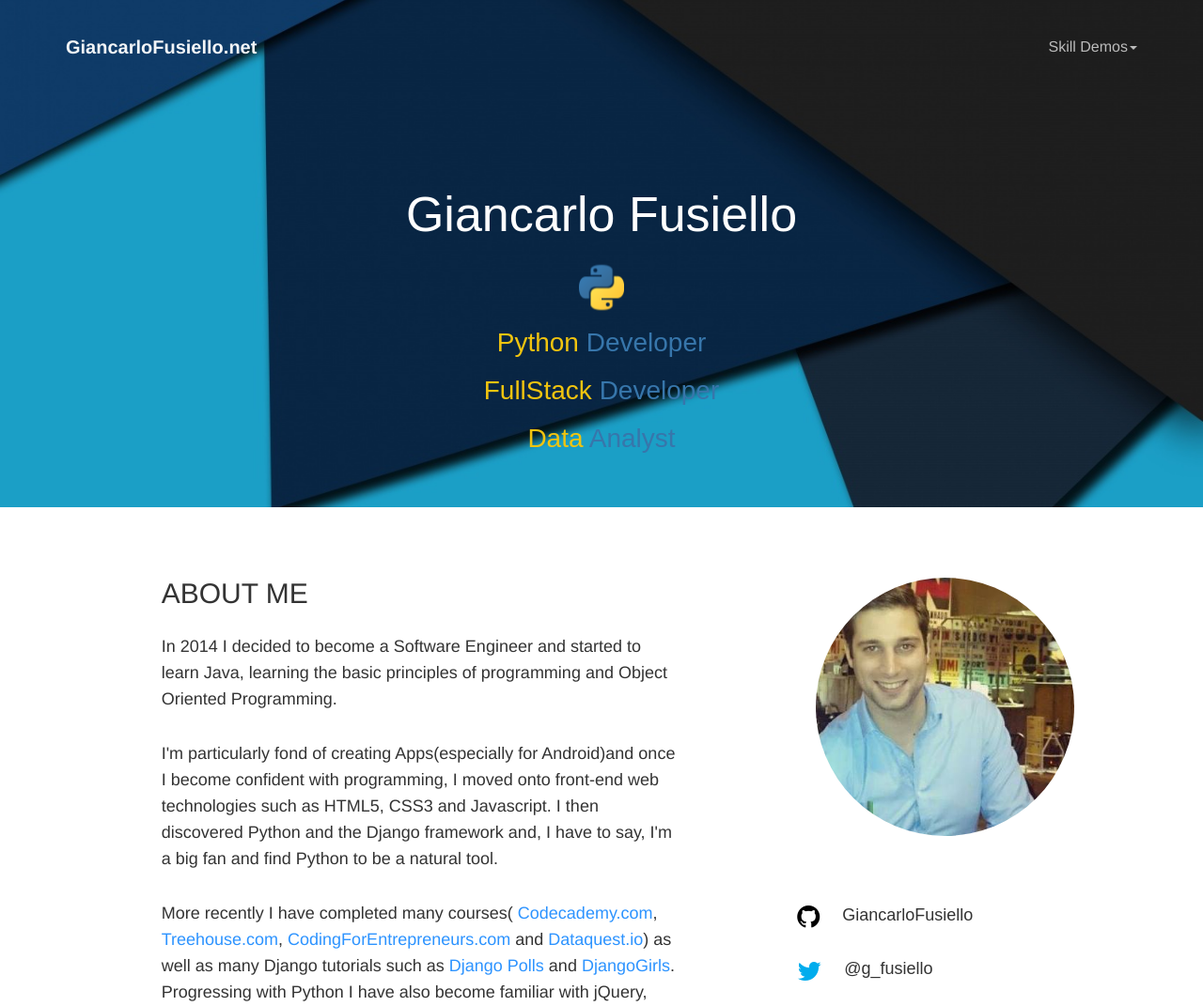
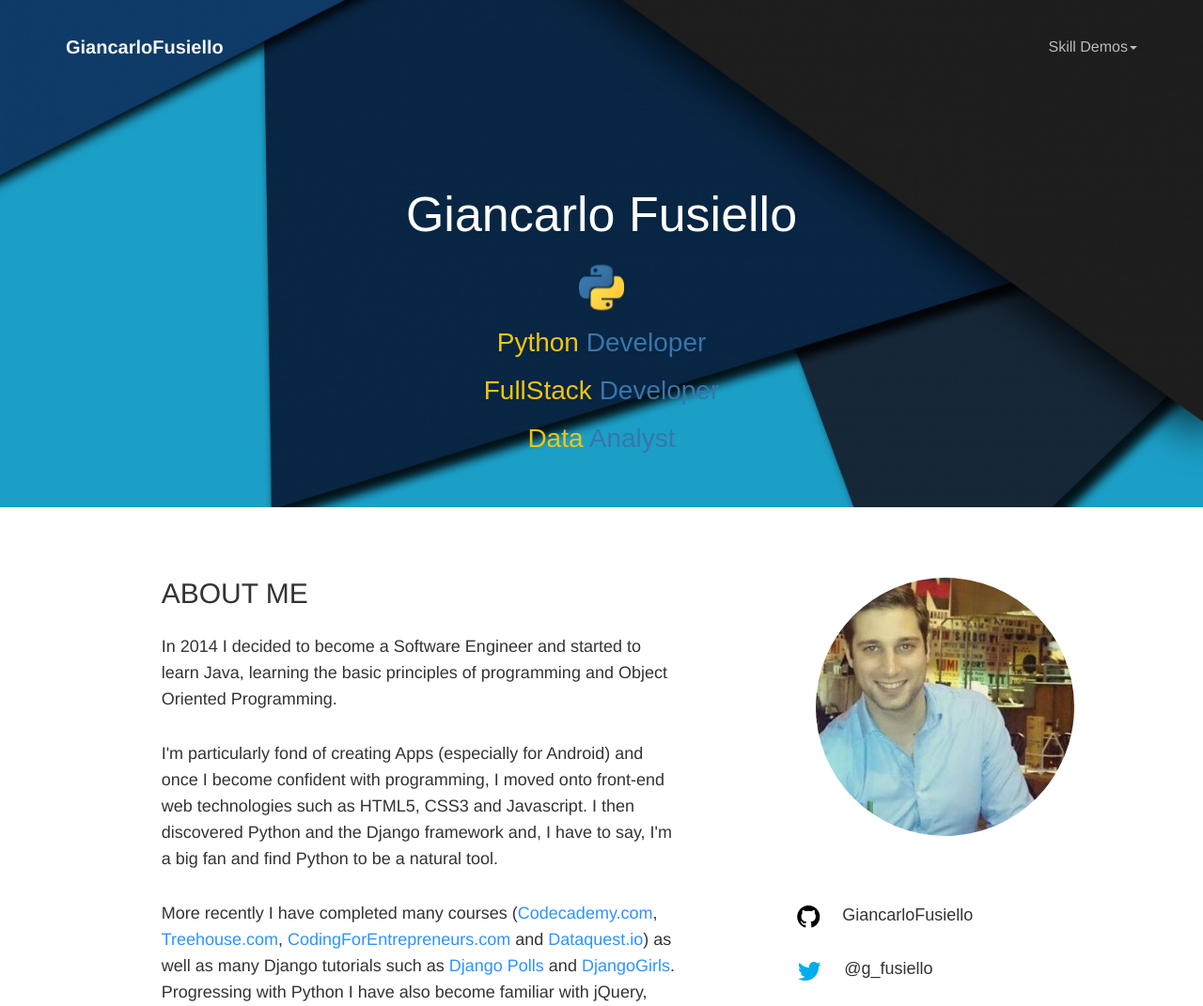
Before and after one commit to GiancarloFusiello/portfolio, a Django app: page / in a window 1280 px wide. Shown: the top 1071 px of the page at 94% size. Run offline with Django 3.2, Linux system fonts and the light colour scheme; some libraries are stand-ins or nearby versions; some web fonts are replaced.

Commit message:
updated About me text. corrected typos and formatting.

```diff
--- a/home/templates/home/home.html
+++ b/home/templates/home/home.html
@@ -265,9 +265,9 @@
 
                     <p>
                         In 2014 I decided to become a Software Engineer and started to learn Java, learning the basic principles of programming and Object Oriented Programming. </p>
-                    <p>I'm particularly fond of creating Apps(especially for Android)and once I become confident with programming, I moved onto front-end web technologies such as HTML5, CSS3 and Javascript. I then discovered Python and the Django framework and, I have to say, I'm a big fan and find Python to be a natural tool. </p>
+                    <p>I'm particularly fond of creating Apps (especially for Android) and once I become confident with programming, I moved onto front-end web technologies such as HTML5, CSS3 and Javascript. I then discovered Python and the Django framework and, I have to say, I'm a big fan and find Python to be a natural tool. </p>
                     <p>
-                    More recently I have completed many courses( <a target="_blank" href="https://www.codecademy.com/">Codecademy.com</a>, <a target="_blank" href="https://teamtreehouse.com/">Treehouse.com</a>, <a target="_blank" href="https://codingforentrepreneurs.com/">CodingForEntrepreneurs.com</a> and  <a target="_blank" href="https://www.dataquest.io/">Dataquest.io</a>) as well as many Django tutorials such as <a target="_blank" href="https://docs.djangoproject.com/en/1.8/intro/tutorial01/">Django Polls</a> and <a target="_blank" href="http://tutorial.djangogirls.org/">DjangoGirls</a>. Progressing with Python I have also become familiar with jQuery, Bootstrap, Git, SQL, AJAX, REST APIs, libraries such as Requests, NumPy, Pandas, scripting using Bash, Bat and PowerShell and with using Windows CMD, Mac OS X and linux terminals.
+                    More recently I have completed many courses (<a target="_blank" href="https://www.codecademy.com/">Codecademy.com</a>, <a target="_blank" href="https://teamtreehouse.com/">Treehouse.com</a>, <a target="_blank" href="https://codingforentrepreneurs.com/">CodingForEntrepreneurs.com</a> and  <a target="_blank" href="https://www.dataquest.io/">Dataquest.io</a>) as well as many Django tutorials such as <a target="_blank" href="https://docs.djangoproject.com/en/1.8/intro/tutorial01/">Django Polls</a> and <a target="_blank" href="http://tutorial.djangogirls.org/">DjangoGirls</a>. Progressing with Python I have also become familiar with jQuery, Bootstrap, Git, SQL, AJAX, REST APIs, libraries such as Requests, NumPy, Pandas, scripting using Bash, Bat and PowerShell and with using Windows CMD, Mac OS X and linux terminals.
                     </p>
 
                     <p>
--- a/templates/base.html
+++ b/templates/base.html
@@ -101,14 +101,14 @@
                             <span class="icon-bar"></span>
                             <span class="icon-bar"></span>
                         </button>
-                        <a class="navbar-brand" href="/">GiancarloFusiello.net</a>
+                        <a class="navbar-brand" href="/">GiancarloFusiello</a>
                     </div>
 
                     <!-- Collect the nav links, forms, and other content for toggling -->
                     <div class="collapse navbar-collapse" id="bs-example-navbar-collapse-1">
                         <ul class="nav navbar-nav navbar-right">
                             <li class="dropdown">
-                                <a href="#" class="dropdown-toggle" data-toggle="dropdown">Skill Demos<b class="caret"></b></a>
+                                <a href="" class="dropdown-toggle" data-toggle="dropdown">Skill Demos<b class="caret"></b></a>
                                 <ul class="dropdown-menu">
                                     <li><a id="ajax-nav-link">REST API & AJAX</a></li>
                                     <li><a id="api-nav-link">Third Party API</a></li>
```
